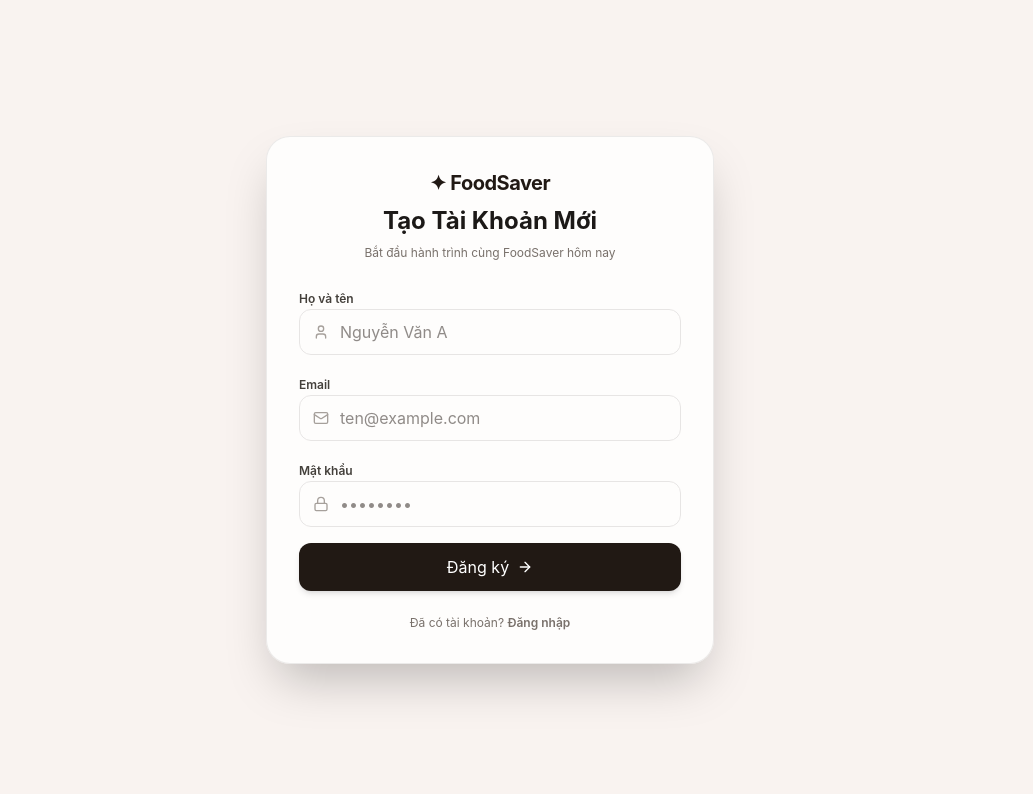
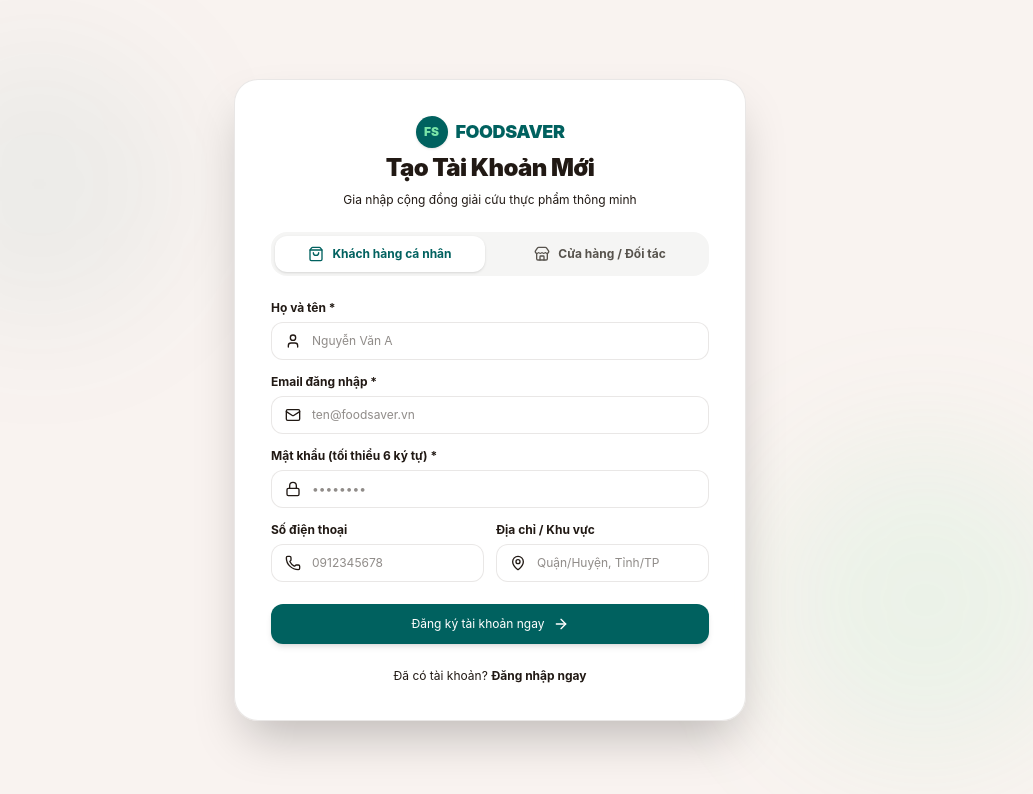
Before and after one commit to Ducdz2k4/FoodSaver-FE, a Next.js app: page /register in a window 1280 px wide. Shown: the top 794 px of the page, without its empty margins (145-1178 px from the left). Built offline with nearby package versions, Linux system fonts and the light colour scheme; no server answers.

Commit message:
feat(auth): implement fully functional login and register flows with real BE endpoints and RTK query

```diff
--- a/src/app/(auth)/layout.tsx
+++ b/src/app/(auth)/layout.tsx
@@ -6,8 +6,13 @@
   children: React.ReactNode;
 }>) {
   return (
-    <div className="user-root min-h-screen bg-[#f8f4ee] text-[#211914] flex items-center justify-center p-4">
-      {children}
+    <div className="user-root min-h-screen bg-[#f9f3f0] text-[#252d2d] flex items-center justify-center p-4 relative">
+      {/* Subtle ambient blur circles */}
+      <div className="absolute top-10 left-10 size-72 bg-[#00615f]/5 rounded-full blur-3xl pointer-events-none" />
+      <div className="absolute bottom-10 right-10 size-80 bg-[#79e4a7]/10 rounded-full blur-3xl pointer-events-none" />
+      <div className="relative z-10 w-full flex items-center justify-center">
+        {children}
+      </div>
     </div>
   );
 }
--- a/src/app/(auth)/login/page.tsx
+++ b/src/app/(auth)/login/page.tsx
@@ -2,98 +2,178 @@
 
 import React, { useState } from "react";
 import Link from "next/link";
-import { useRouter } from "next/navigation";
+import { useRouter, useSearchParams } from "next/navigation";
 import { useAuth } from "@/context/AuthContext";
-import { Lock, Mail, ArrowRight, Loader2 } from "lucide-react";
-import { toast } from "@/components/user-component/toast";
+import { Lock, Mail, ArrowRight, Loader2, Eye, EyeOff, ShieldCheck } from "lucide-react";
+import { toast } from "sonner";
 
 export default function LoginPage() {
   const [email, setEmail] = useState("");
   const [password, setPassword] = useState("");
+  const [showPassword, setShowPassword] = useState(false);
   const [loading, setLoading] = useState(false);
+  const [errorMessage, setErrorMessage] = useState("");
+
   const { login } = useAuth();
   const router = useRouter();
+  const searchParams = useSearchParams();
+  const redirectUrl = searchParams.get("redirect");
 
   const handleSubmit = async (e: React.FormEvent) => {
     e.preventDefault();
-    if (!email || !password) {
+    setErrorMessage("");
+
+    if (!email.trim() || !password.trim()) {
+      setErrorMessage("Vui lòng điền đầy đủ email và mật khẩu.");
       toast.error("Vui lòng điền đầy đủ email và mật khẩu");
       return;
     }
 
     try {
       setLoading(true);
-      await login({ email, password });
+      const res = await login({ email: email.trim(), password });
       toast.success("Đăng nhập thành công!");
-      router.push("/");
+
+      // Smart redirect: if redirect param exists -> go there, else if admin -> /admin, else -> /
+      if (redirectUrl) {
+        router.push(redirectUrl);
+      } else if (res.user?.role?.toUpperCase() === "ADMIN") {
+        router.push("/admin");
+      } else {
+        router.push("/");
+      }
     } catch (err: any) {
-      toast.error(err.message || "Đăng nhập thất bại");
+      const msg = err?.data?.message || err?.message || "Email hoặc mật khẩu không chính xác";
+      setErrorMessage(msg);
+      toast.error(msg);
     } finally {
       setLoading(false);
     }
   };
 
+  // Quick fill demo credentials
+  const fillDemo = (demoEmail: string) => {
+    setEmail(demoEmail);
+    setPassword("Admin@123456");
+    setErrorMessage("");
+  };
+
   return (
-    <div className="w-full max-w-md p-8 rounded-3xl bg-white/80 backdrop-blur-xl border border-stone-200/80 shadow-2xl space-y-6">
+    <div className="w-full max-w-md p-8 sm:p-9 rounded-3xl bg-white/95 backdrop-blur-xl border border-stone-200/90 shadow-2xl space-y-6">
+      {/* Brand Header */}
       <div className="text-center space-y-2">
-        <Link href="/" className="inline-block text-xl font-bold tracking-tight text-stone-900">
-          ✦ FoodSaver
+        <Link href="/" className="inline-flex items-center gap-2 group mb-1">
+          <div className="size-8 rounded-full bg-[#00615f] text-white flex items-center justify-center font-black text-xs shadow-sm">
+            <span className="text-[#79e4a7]">FS</span>
+          </div>
+          <span className="font-black text-lg tracking-tight text-[#00615f] uppercase">
+            FOODSAVER
+          </span>
         </Link>
-        <h2 className="text-2xl font-bold text-stone-900">Chào Mừng Trở Lại</h2>
-        <p className="text-xs text-stone-500">Đăng nhập tài khoản để tiếp tục trải nghiệm</p>
+        <h2 className="text-2xl font-black text-foreground tracking-tight">
+          Chào Mừng Trở Lại
+        </h2>
+        <p className="text-xs text-muted-foreground">
+          Đăng nhập tài khoản để quản lý hoặc giải cứu thực phẩm
+        </p>
       </div>
 
-      <form onSubmit={handleSubmit} className="space-y-4">
-        <div className="space-y-1">
-          <label className="text-xs font-semibold text-stone-700">Email</label>
+      {/* Error Banner */}
+      {errorMessage && (
+        <div className="p-3 rounded-xl bg-destructive/10 border border-destructive/20 text-destructive text-xs text-center font-medium">
+          {errorMessage}
+        </div>
+      )}
+
+      {/* Main Login Form */}
+      <form onSubmit={handleSubmit} className="space-y-4 text-xs">
+        <div className="space-y-1.5">
+          <label className="font-bold text-foreground block">Email đăng nhập</label>
           <div className="relative">
-            <Mail className="size-4 text-stone-400 absolute left-3.5 top-1/2 -translate-y-1/2" />
+            <Mail className="size-4 text-muted-foreground absolute left-3.5 top-1/2 -translate-y-1/2" />
             <input
               type="email"
               value={email}
               onChange={(e) => setEmail(e.target.value)}
-              placeholder="ten@example.com"
+              placeholder="user@foodsaver.vn"
               required
-              className="w-full pl-10 pr-4 py-2.5 rounded-xl border border-stone-200 focus:outline-none focus:ring-2 focus:ring-orange-500/20 focus:border-orange-500 text-sm transition"
+              className="w-full pl-10 pr-4 py-2.5 rounded-xl border border-stone-200/90 focus:outline-none focus:ring-2 focus:ring-[#00615f]/20 focus:border-[#00615f] text-xs transition bg-white"
             />
           </div>
         </div>
 
-        <div className="space-y-1">
-          <label className="text-xs font-semibold text-stone-700">Mật khẩu</label>
+        <div className="space-y-1.5">
+          <label className="font-bold text-foreground block">Mật khẩu</label>
           <div className="relative">
-            <Lock className="size-4 text-stone-400 absolute left-3.5 top-1/2 -translate-y-1/2" />
+            <Lock className="size-4 text-muted-foreground absolute left-3.5 top-1/2 -translate-y-1/2" />
             <input
-              type="password"
+              type={showPassword ? "text" : "password"}
               value={password}
               onChange={(e) => setPassword(e.target.value)}
               placeholder="••••••••"
               required
-              className="w-full pl-10 pr-4 py-2.5 rounded-xl border border-stone-200 focus:outline-none focus:ring-2 focus:ring-orange-500/20 focus:border-orange-500 text-sm transition"
+              className="w-full pl-10 pr-10 py-2.5 rounded-xl border border-stone-200/90 focus:outline-none focus:ring-2 focus:ring-[#00615f]/20 focus:border-[#00615f] text-xs transition bg-white"
             />
+            <button
+              type="button"
+              onClick={() => setShowPassword(!showPassword)}
+              className="absolute right-3.5 top-1/2 -translate-y-1/2 text-muted-foreground hover:text-foreground"
+            >
+              {showPassword ? <EyeOff className="size-4" /> : <Eye className="size-4" />}
+            </button>
           </div>
         </div>
 
         <button
           type="submit"
           disabled={loading}
-          className="w-full py-3 rounded-xl bg-[#211914] text-white font-semibold text-sm hover:opacity-90 disabled:opacity-50 transition flex items-center justify-center gap-2 cursor-pointer shadow-md"
+          className="w-full py-3 rounded-xl bg-[#00615f] hover:bg-[#089184] text-white font-bold text-xs sm:text-sm shadow-md hover:shadow-lg transition-all flex items-center justify-center gap-2 cursor-pointer active:scale-98 disabled:opacity-50"
         >
           {loading ? (
             <Loader2 className="size-4 animate-spin" />
           ) : (
             <>
-              <span>Đăng nhập</span>
+              <span>Đăng nhập ngay</span>
               <ArrowRight className="size-4" />
             </>
           )}
         </button>
       </form>
 
-      <div className="text-center text-xs text-stone-500">
+      {/* Demo Credentials Quick-Fill Chips */}
+      <div className="pt-2 border-t border-stone-200/70 space-y-2">
+        <p className="text-[11px] font-semibold text-muted-foreground text-center">
+          Tài khoản mẫu thử nghiệm (Click để điền nhanh):
+        </p>
+        <div className="grid grid-cols-3 gap-2 text-[10px]">
+          <button
+            type="button"
+            onClick={() => fillDemo("admin@foodsaver.vn")}
+            className="p-1.5 rounded-lg border border-primary/30 bg-primary/5 text-primary hover:bg-primary/15 font-bold transition text-center"
+          >
+            Quản trị (Admin)
+          </button>
+          <button
+            type="button"
+            onClick={() => fillDemo("partner@foodsaver.vn")}
+            className="p-1.5 rounded-lg border border-emerald-500/30 bg-emerald-500/5 text-emerald-600 dark:text-emerald-400 hover:bg-emerald-500/15 font-bold transition text-center"
+          >
+            Đối tác (Store)
+          </button>
+          <button
+            type="button"
+            onClick={() => fillDemo("user@foodsaver.vn")}
+            className="p-1.5 rounded-lg border border-stone-200 bg-stone-100 hover:bg-stone-200 text-stone-700 font-bold transition text-center"
+          >
+            Khách hàng (User)
+          </button>
+        </div>
+      </div>
+
+      <div className="text-center text-xs text-muted-foreground">
         Chưa có tài khoản?{" "}
-        <Link href="/register" className="font-semibold text-stone-900 hover:underline">
-          Đăng ký ngay
+        <Link href="/register" className="font-bold text-[#00615f] hover:underline">
+          Đăng ký đối tác hoặc khách hàng
         </Link>
       </div>
     </div>
--- a/src/app/(auth)/register/page.tsx
+++ b/src/app/(auth)/register/page.tsx
@@ -4,112 +4,220 @@
 import Link from "next/link";
 import { useRouter } from "next/navigation";
 import { useAuth } from "@/context/AuthContext";
-import { User, Lock, Mail, ArrowRight, Loader2 } from "lucide-react";
-import { toast } from "@/components/user-component/toast";
+import { User, Lock, Mail, Phone, MapPin, ArrowRight, Loader2, Store, ShoppingBag } from "lucide-react";
+import { toast } from "sonner";
 
 export default function RegisterPage() {
   const [fullName, setFullName] = useState("");
   const [email, setEmail] = useState("");
   const [password, setPassword] = useState("");
+  const [phone, setPhone] = useState("");
+  const [address, setAddress] = useState("");
+  const [role, setRole] = useState<"USER" | "PARTNER">("USER");
+
   const [loading, setLoading] = useState(false);
+  const [errorMessage, setErrorMessage] = useState("");
+
   const { register } = useAuth();
   const router = useRouter();
 
   const handleSubmit = async (e: React.FormEvent) => {
     e.preventDefault();
-    if (!fullName || !email || !password) {
-      toast.error("Vui lòng điền đầy đủ thông tin");
+    setErrorMessage("");
+
+    if (!fullName.trim() || !email.trim() || !password.trim()) {
+      setErrorMessage("Vui lòng điền đầy đủ Họ và tên, Email và Mật khẩu.");
+      toast.error("Vui lòng điền đầy đủ thông tin bắt buộc");
+      return;
+    }
+
+    if (password.length < 6) {
+      setErrorMessage("Mật khẩu phải có ít nhất 6 ký tự.");
+      toast.error("Mật khẩu quá ngắn (tối thiểu 6 ký tự)");
       return;
     }
 
     try {
       setLoading(true);
-      await register({ full_name: fullName, email, password });
-      toast.success("Đăng ký thành công! Vui lòng đăng nhập.");
-      router.push("/login");
+      await register({
+        fullName: fullName.trim(),
+        email: email.trim(),
+        password,
+        phone: phone.trim() || undefined,
+        address: address.trim() || undefined,
+        role,
+      });
+
+      toast.success("Đăng ký tài khoản thành công!");
+      router.push("/");
     } catch (err: any) {
-      toast.error(err.message || "Đăng ký thất bại");
+      const msg =
+        err?.data?.message || err?.message || "Đăng ký thất bại. Email có thể đã tồn tại.";
+      setErrorMessage(msg);
+      toast.error(msg);
     } finally {
       setLoading(false);
     }
   };
 
   return (
-    <div className="w-full max-w-md p-8 rounded-3xl bg-white/80 backdrop-blur-xl border border-stone-200/80 shadow-2xl space-y-6">
+    <div className="w-full max-w-lg p-8 sm:p-9 rounded-3xl bg-white/95 backdrop-blur-xl border border-stone-200/90 shadow-2xl space-y-6">
+      {/* Brand Header */}
       <div className="text-center space-y-2">
-        <Link href="/" className="inline-block text-xl font-bold tracking-tight text-stone-900">
-          ✦ FoodSaver
+        <Link href="/" className="inline-flex items-center gap-2 group mb-1">
+          <div className="size-8 rounded-full bg-[#00615f] text-white flex items-center justify-center font-black text-xs shadow-sm">
+            <span className="text-[#79e4a7]">FS</span>
+          </div>
+          <span className="font-black text-lg tracking-tight text-[#00615f] uppercase">
+            FOODSAVER
+          </span>
         </Link>
-        <h2 className="text-2xl font-bold text-stone-900">Tạo Tài Khoản Mới</h2>
-        <p className="text-xs text-stone-500">Bắt đầu hành trình cùng FoodSaver hôm nay</p>
+        <h2 className="text-2xl font-black text-foreground tracking-tight">
+          Tạo Tài Khoản Mới
+        </h2>
+        <p className="text-xs text-muted-foreground">
+          Gia nhập cộng đồng giải cứu thực phẩm thông minh
+        </p>
       </div>
 
-      <form onSubmit={handleSubmit} className="space-y-4">
-        <div className="space-y-1">
-          <label className="text-xs font-semibold text-stone-700">Họ và tên</label>
+      {/* Role Selection Tabs */}
+      <div className="grid grid-cols-2 gap-2.5 p-1 bg-stone-100 rounded-2xl text-xs font-bold">
+        <button
+          type="button"
+          onClick={() => setRole("USER")}
+          className={`flex items-center justify-center gap-2 py-2.5 rounded-xl transition-all ${
+            role === "USER"
+              ? "bg-white text-[#00615f] shadow-sm font-black"
+              : "text-stone-600 hover:text-foreground"
+          }`}
+        >
+          <ShoppingBag className="size-4" />
+          <span>Khách hàng cá nhân</span>
+        </button>
+
+        <button
+          type="button"
+          onClick={() => setRole("PARTNER")}
+          className={`flex items-center justify-center gap-2 py-2.5 rounded-xl transition-all ${
+            role === "PARTNER"
+              ? "bg-white text-[#00615f] shadow-sm font-black"
+              : "text-stone-600 hover:text-foreground"
+          }`}
+        >
+          <Store className="size-4" />
+          <span>Cửa hàng / Đối tác</span>
+        </button>
+      </div>
+
+      {/* Error Alert */}
+      {errorMessage && (
+        <div className="p-3 rounded-xl bg-destructive/10 border border-destructive/20 text-destructive text-xs text-center font-medium">
+          {errorMessage}
+        </div>
+      )}
+
+      {/* Register Form */}
+      <form onSubmit={handleSubmit} className="space-y-3.5 text-xs">
+        <div className="space-y-1.5">
+          <label className="font-bold text-foreground block">
+            {role === "PARTNER" ? "Tên cửa hàng / Tiệm bánh *" : "Họ và tên *"}
+          </label>
           <div className="relative">
-            <User className="size-4 text-stone-400 absolute left-3.5 top-1/2 -translate-y-1/2" />
+            <User className="size-4 text-muted-foreground absolute left-3.5 top-1/2 -translate-y-1/2" />
             <input
               type="text"
               value={fullName}
               onChange={(e) => setFullName(e.target.value)}
-              placeholder="Nguyễn Văn A"
+              placeholder={role === "PARTNER" ? "Ví dụ: Tiệm Bánh Hoàn Kiếm" : "Nguyễn Văn A"}
               required
-              className="w-full pl-10 pr-4 py-2.5 rounded-xl border border-stone-200 focus:outline-none focus:ring-2 focus:ring-orange-500/20 focus:border-orange-500 text-sm transition"
+              className="w-full pl-10 pr-4 py-2.5 rounded-xl border border-stone-200/90 focus:outline-none focus:ring-2 focus:ring-[#00615f]/20 focus:border-[#00615f] text-xs transition bg-white"
             />
           </div>
         </div>
 
-        <div className="space-y-1">
-          <label className="text-xs font-semibold text-stone-700">Email</label>
+        <div className="space-y-1.5">
+          <label className="font-bold text-foreground block">Email đăng nhập *</label>
           <div className="relative">
-            <Mail className="size-4 text-stone-400 absolute left-3.5 top-1/2 -translate-y-1/2" />
+            <Mail className="size-4 text-muted-foreground absolute left-3.5 top-1/2 -translate-y-1/2" />
             <input
               type="email"
               value={email}
               onChange={(e) => setEmail(e.target.value)}
-              placeholder="ten@example.com"
+              placeholder="ten@foodsaver.vn"
               required
-              className="w-full pl-10 pr-4 py-2.5 rounded-xl border border-stone-200 focus:outline-none focus:ring-2 focus:ring-orange-500/20 focus:border-orange-500 text-sm transition"
+              className="w-full pl-10 pr-4 py-2.5 rounded-xl border border-stone-200/90 focus:outline-none focus:ring-2 focus:ring-[#00615f]/20 focus:border-[#00615f] text-xs transition bg-white"
             />
           </div>
         </div>
 
-        <div className="space-y-1">
-          <label className="text-xs font-semibold text-stone-700">Mật khẩu</label>
+        <div className="space-y-1.5">
+          <label className="font-bold text-foreground block">Mật khẩu (tối thiểu 6 ký tự) *</label>
           <div className="relative">
-            <Lock className="size-4 text-stone-400 absolute left-3.5 top-1/2 -translate-y-1/2" />
+            <Lock className="size-4 text-muted-foreground absolute left-3.5 top-1/2 -translate-y-1/2" />
             <input
               type="password"
               value={password}
               onChange={(e) => setPassword(e.target.value)}
               placeholder="••••••••"
               required
-              className="w-full pl-10 pr-4 py-2.5 rounded-xl border border-stone-200 focus:outline-none focus:ring-2 focus:ring-orange-500/20 focus:border-orange-500 text-sm transition"
+              minLength={6}
+              className="w-full pl-10 pr-4 py-2.5 rounded-xl border border-stone-200/90 focus:outline-none focus:ring-2 focus:ring-[#00615f]/20 focus:border-[#00615f] text-xs transition bg-white"
             />
           </div>
         </div>
 
+        <div className="grid grid-cols-1 sm:grid-cols-2 gap-3">
+          <div className="space-y-1.5">
+            <label className="font-bold text-foreground block">Số điện thoại</label>
+            <div className="relative">
+              <Phone className="size-4 text-muted-foreground absolute left-3.5 top-1/2 -translate-y-1/2" />
+              <input
+                type="text"
+                value={phone}
+                onChange={(e) => setPhone(e.target.value)}
+                placeholder="0912345678"
+                className="w-full pl-10 pr-4 py-2.5 rounded-xl border border-stone-200/90 focus:outline-none focus:ring-2 focus:ring-[#00615f]/20 focus:border-[#00615f] text-xs transition bg-white"
+              />
+            </div>
+          </div>
+
+          <div className="space-y-1.5">
+            <label className="font-bold text-foreground block">Địa chỉ / Khu vực</label>
+            <div className="relative">
+              <MapPin className="size-4 text-muted-foreground absolute left-3.5 top-1/2 -translate-y-1/2" />
+              <input
+                type="text"
+                value={address}
+                onChange={(e) => setAddress(e.target.value)}
+                placeholder="Quận/Huyện, Tỉnh/TP"
+                className="w-full pl-10 pr-4 py-2.5 rounded-xl border border-stone-200/90 focus:outline-none focus:ring-2 focus:ring-[#00615f]/20 focus:border-[#00615f] text-xs transition bg-white"
+              />
+            </div>
+          </div>
+        </div>
+
+        <div className="pt-2">
           <button
             type="submit"
             disabled={loading}
-          className="w-full py-3 rounded-xl bg-[#211914] text-white font-semibold text-sm hover:opacity-90 disabled:opacity-50 transition flex items-center justify-center gap-2 cursor-pointer shadow-md"
+            className="w-full py-3 rounded-xl bg-[#00615f] hover:bg-[#089184] text-white font-bold text-xs sm:text-sm shadow-md hover:shadow-lg transition-all flex items-center justify-center gap-2 cursor-pointer active:scale-98 disabled:opacity-50"
           >
             {loading ? (
               <Loader2 className="size-4 animate-spin" />
             ) : (
               <>
-              <span>Đăng ký</span>
+                <span>Đăng ký tài khoản ngay</span>
                 <ArrowRight className="size-4" />
               </>
             )}
           </button>
+        </div>
       </form>
 
-      <div className="text-center text-xs text-stone-500">
+      <div className="text-center text-xs text-muted-foreground">
         Đã có tài khoản?{" "}
-        <Link href="/login" className="font-semibold text-stone-900 hover:underline">
-          Đăng nhập
+        <Link href="/login" className="font-bold text-[#00615f] hover:underline">
+          Đăng nhập ngay
         </Link>
       </div>
     </div>
--- a/src/redux/api/authApi.ts
+++ b/src/redux/api/authApi.ts
@@ -41,9 +41,12 @@
         url: "/api/v1/auth/register",
         method: "POST",
         body: {
-          fullName: userData.fullName || userData.full_name,
-          email: userData.email,
+          fullName: (userData.fullName || userData.full_name || "").trim(),
+          email: userData.email.trim(),
           password: userData.password,
+          ...(userData.phone ? { phone: userData.phone.trim() } : {}),
+          role: userData.role || "USER",
+          ...(userData.address ? { address: userData.address.trim() } : {}),
         },
       }),
       transformResponse: (response: any) => {
--- a/src/types/auth.ts
+++ b/src/types/auth.ts
@@ -37,6 +37,9 @@
   full_name?: string;
   email: string;
   password: string;
+  phone?: string;
+  role?: "USER" | "PARTNER";
+  address?: string;
 }
 
 export interface MessageOut {
```
Lines whose indentation alone changed are shown as unchanged.
